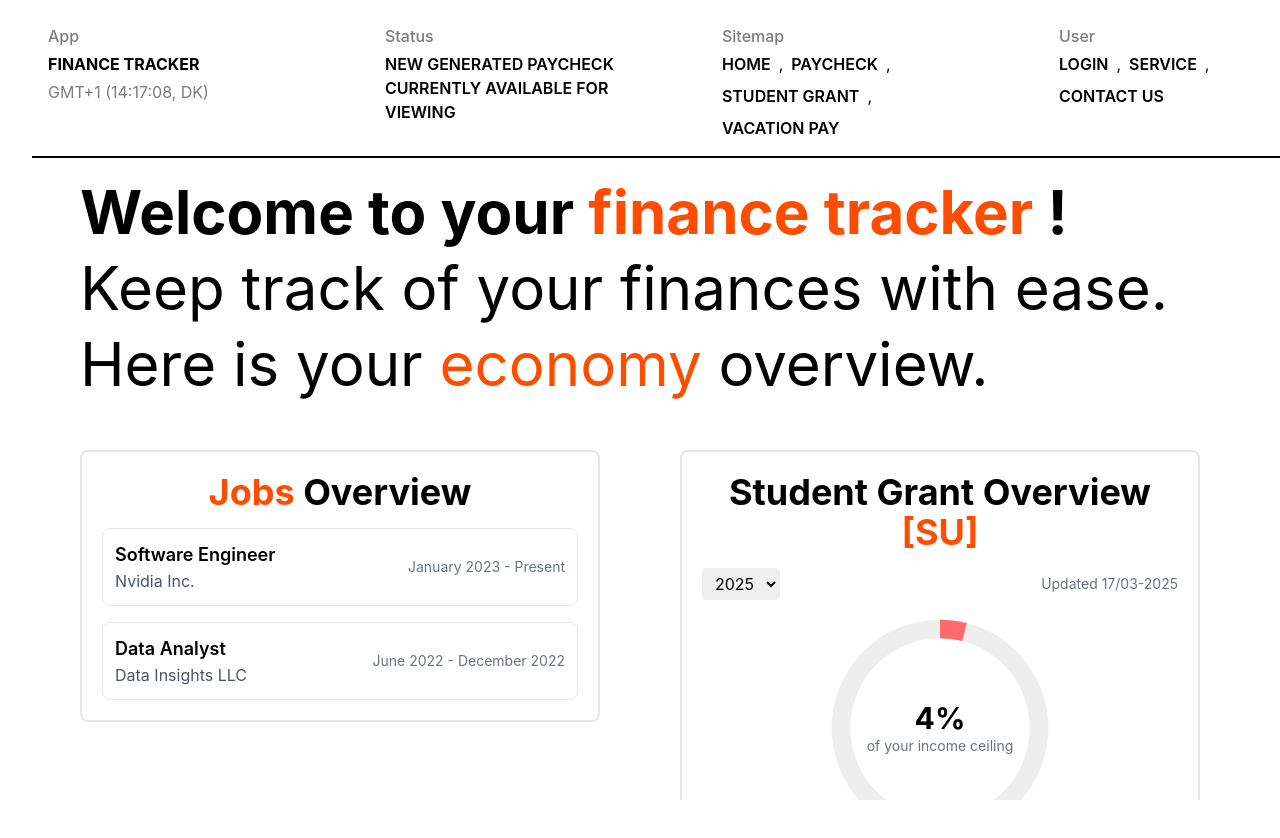
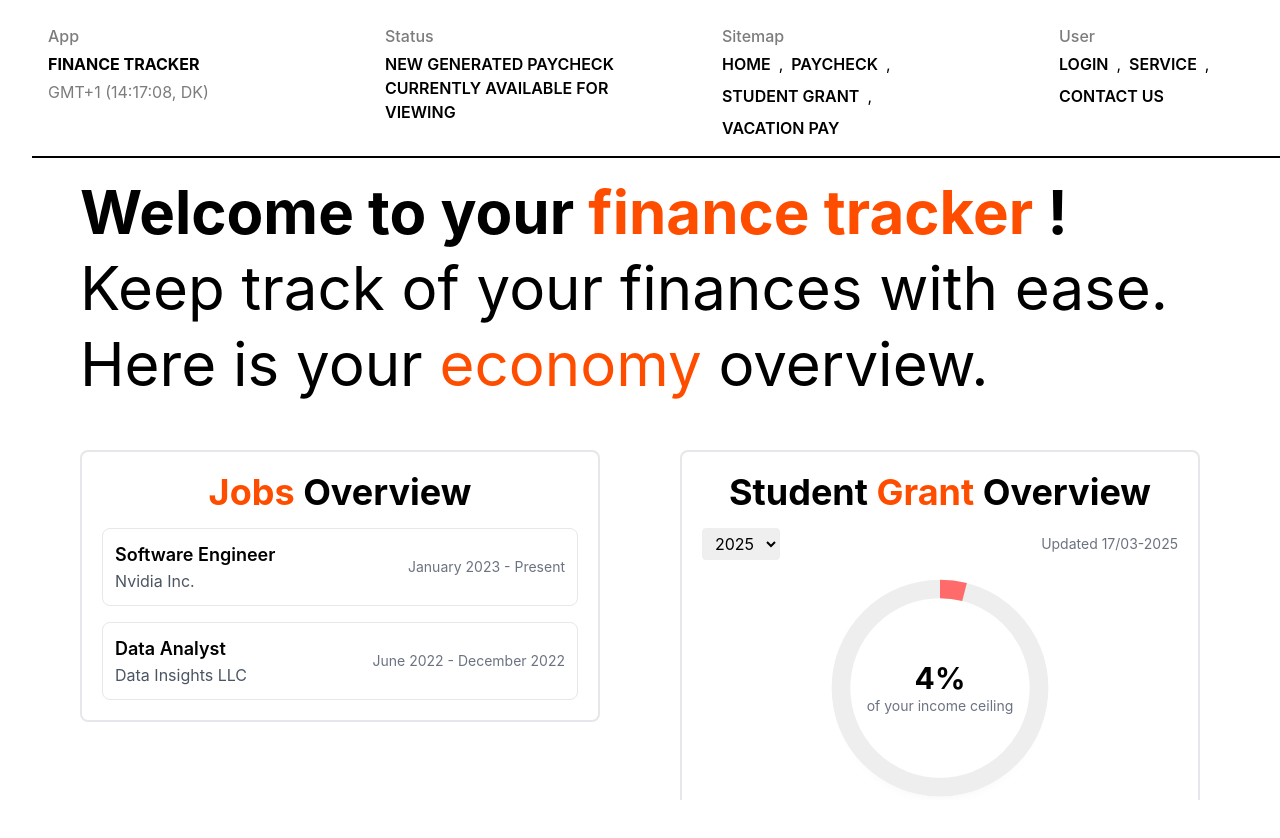
Before and after one commit to Zerefez/FinanceTracker-Frontend-WebApp, a React (Vite) app: page / in a window 1280 px wide. Shown: the top 838 px of the page. Built offline with nearby package versions, Linux system fonts and the light colour scheme.

Commit message:
Update donut progress

```diff
--- a/src/components/SU.tsx
+++ b/src/components/SU.tsx
@@ -1,14 +1,56 @@
 import { useState } from 'react';
 import AnimatedText from "../components/ui/animatedText";
 
+interface SUData {
+  incomeCeiling: number;
+  currentIncome: number;
+  maxEarnable: number;
+  updatedDate: string;
+}
+
 export default function SUSection() {
   const [selectedYear, setSelectedYear] = useState('2025');
+  const [suData, setSUData] = useState<SUData>({
+    incomeCeiling: 247976,
+    currentIncome: 10000,
+    maxEarnable: 228138,
+    updatedDate: '17/03-2025'
+  });
+
+  // Calculate percentage dynamically
+  const calculatePercentage = () => {
+    return Math.min(
+      Math.round((suData.currentIncome / suData.incomeCeiling) * 100),
+      100
+    );
+  };
+
+  // Generate SVG path for dynamic progress
+  const generateProgressPath = (percentage: number) => {
+    const radius = 15.9155;
+    const circumference = 2 * Math.PI * radius;
+    const dashOffset = circumference * (1 - percentage / 100);
+
+    return {
+      backgroundPath: `M18 2.0845
+        a ${radius} ${radius} 0 0 1 0 31.831
+        a ${radius} ${radius} 0 0 1 0 -31.831`,
+      progressPath: `M18 2.0845
+        a ${radius} ${radius} 0 0 1 0 31.831
+        a ${radius} ${radius} 0 0 1 0 -31.831`,
+      strokeDasharray: `${circumference}`,
+      strokeDashoffset: dashOffset
+    };
+  };
+
+  const percentage = calculatePercentage();
+  const progressPaths = generateProgressPath(percentage);
 
   return (
     <div className="w-full rounded-lg border-2 border-gray-200 p-5">
       <AnimatedText
-        phrases={["Student Grant Overview [SU]"]}
-        accentWords={["[SU]"]}
+        phrases={["Student Grant Overview"]}
+        accentWords={["Grant"]}
         className="mb-4 text-center text-2xl font-bold md:text-3xl lg:text-4xl"
         accentClassName="text-accent"
       />
@@ -23,7 +65,7 @@ export default function SUSection() {
           <option value="2024">2024</option>
           <option value="2023">2023</option>
         </select>
-        <p className="text-sm text-gray-500">Updated 17/03-2025</p>
+        <p className="text-sm text-gray-500">Updated {suData.updatedDate}</p>
       </div>
 
       <div className="relative flex justify-center items-center mb-4">
@@ -32,26 +74,25 @@ export default function SUSection() {
         </div>
         <div className="w-56 h-56 relative">
           <svg viewBox="0 0 36 36" className="w-full h-full">
+            {/* Background circle */}
             <path
-              d="M18 2.0845
-                a 15.9155 15.9155 0 0 1 0 31.831
-                a 15.9155 15.9155 0 0 1 0 -31.831"
+              d={progressPaths.backgroundPath}
               fill="none"
               stroke="#eee"
               strokeWidth="3"
             />
+            {/* Progress arc */}
             <path
-              d="M18 2.0845
-                a 15.9155 15.9155 0 0 1 0 31.831
-                a 15.9155 15.9155 0 0 1 0 -31.831"
+              d={progressPaths.backgroundPath}
               fill="none"
               stroke="#FF6B6B"
               strokeWidth="3"
-              strokeDasharray="4, 100"
+              strokeDasharray={progressPaths.strokeDasharray}
+              strokeDashoffset={progressPaths.strokeDashoffset}
             />
           </svg>
           <div className="absolute inset-0 flex flex-col justify-center items-center">
-            <span className="text-3xl font-bold">4%</span>
+            <span className="text-3xl font-bold">{percentage}%</span>
             <AnimatedText
               phrases={["of your income ceiling"]}
               className="text-sm text-gray-500"
@@ -69,16 +110,10 @@ export default function SUSection() {
               className="text-sm text-gray-600"
               accentClassName="text-accent"
             />
-            <AnimatedText
-              phrases={["228.138 kr."]}
-              accentWords={["228.138", "kr."]}
-              className="font-semibold"
-              accentClassName="text-accent"
-            />
-            <AnimatedText
-              phrases={["Amount for AM contribution: 247.976 kr."]}
-              className="text-xs text-gray-500"
-            />
+            <p className="font-semibold">{suData.maxEarnable.toLocaleString()} kr.</p>
+            <p className="text-xs text-gray-500">
+              Amount for AM contribution: {suData.incomeCeiling.toLocaleString()} kr.
+            </p>
           </div>
           <svg xmlns="http://www.w3.org/2000/svg" width="24" height="24" viewBox="0 0 24 24" fill="none" stroke="currentColor" strokeWidth="2" strokeLinecap="round" strokeLinejoin="round" className="text-gray-400">
             <path d="m9 18 6-6-6-6"/>
@@ -92,20 +127,50 @@ export default function SUSection() {
               className="text-sm text-gray-600"
               accentClassName="text-accent"
             />
-            <AnimatedText
-              phrases={["-"]}
-              className="font-semibold"
-            />
-            <AnimatedText
-              phrases={["Enter your timesheet to see remaining hours"]}
-              className="text-xs text-gray-500"
-            />
+            <p className="font-semibold">-</p>
+            <p className="text-xs text-gray-500">Enter your timesheet to see remaining hours</p>
           </div>
           <svg xmlns="http://www.w3.org/2000/svg" width="24" height="24" viewBox="0 0 24 24" fill="none" stroke="currentColor" strokeWidth="2" strokeLinecap="round" strokeLinejoin="round" className="text-gray-400">
             <path d="m9 18 6-6-6-6"/>
           </svg>
         </div>
       </div>
+
+      {/* Slider with accent styling and filled progress */}
+      <div className="mt-4 px-2">
+        <div className="flex justify-between items-center mb-2">
+          <label className="text-sm text-gray-700">Current Income</label>
+          <span className="text-sm font-semibold text-accent">
+            {suData.currentIncome.toLocaleString()} kr.
+          </span>
+        </div>
+        <input
+          type="range"
+          min="0"
+          max={suData.incomeCeiling}
+          value={suData.currentIncome}
+          onChange={(e) => setSUData(prev => ({
+            ...prev,
+            currentIncome: Number(e.target.value)
+          }))}
+          style={{
+            background: `linear-gradient(to right,
+              #FF6B6B 0%,
+              #FF6B6B ${(suData.currentIncome / suData.incomeCeiling) * 100}%,
+              #e5e7eb ${(suData.currentIncome / suData.incomeCeiling) * 100}%,
+              #e5e7eb 100%)`
+          }}
+          className="w-full h-2 bg-gray-200 rounded-lg appearance-none cursor-pointer
+            [&::-webkit-slider-thumb]:appearance-none
+            [&::-webkit-slider-thumb]:w-4
+            [&::-webkit-slider-thumb]:h-4
+            [&::-webkit-slider-thumb]:bg-accent
+            [&::-webkit-slider-thumb]:rounded-full
+            [&::-webkit-slider-track]:w-full
+            [&::-webkit-slider-track]:h-2
+            [&::-webkit-slider-track]:bg-transparent"
+        />
+      </div>
     </div>
   );
 }
```
